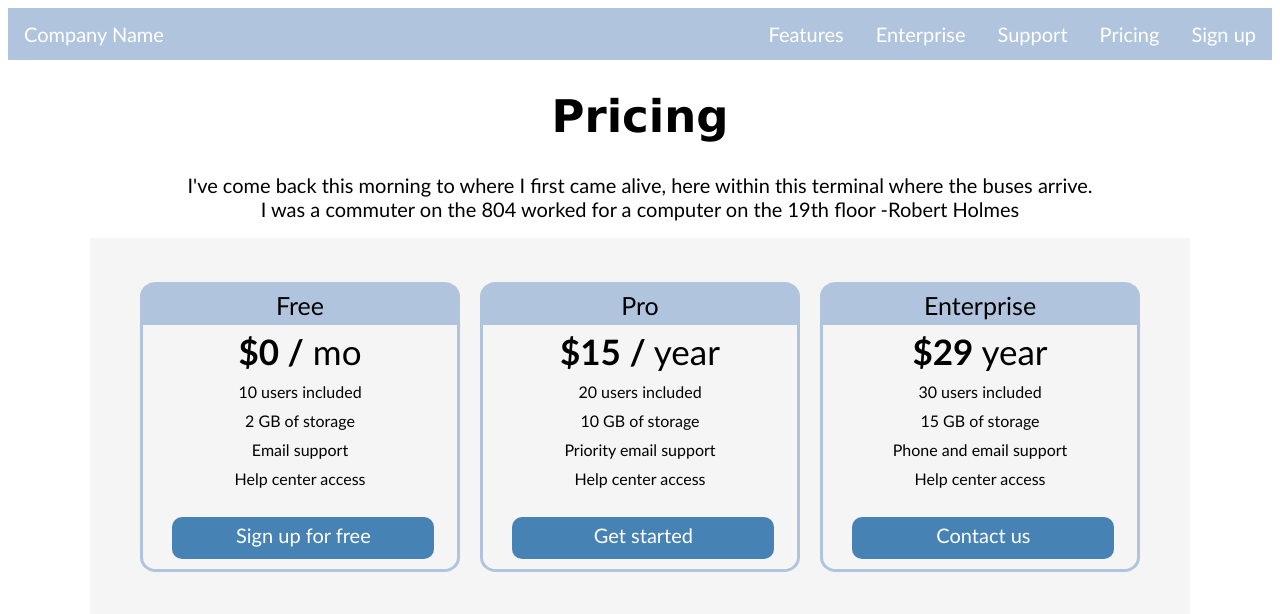
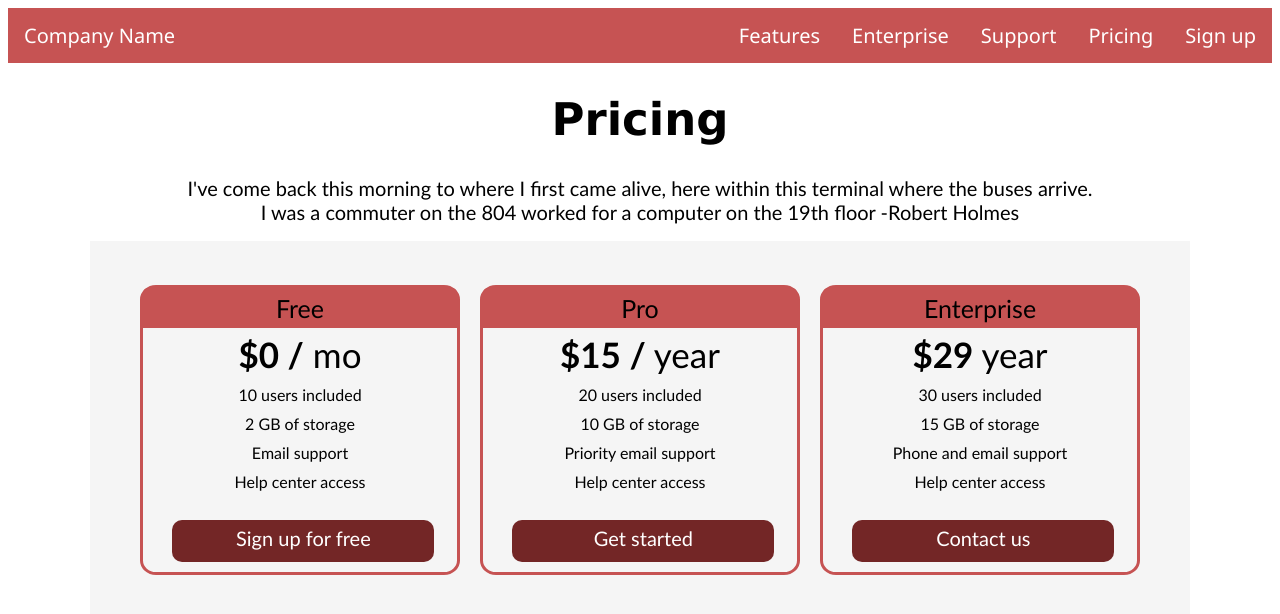
Before and after one commit to chlloyddiaz/DiazChlloyd, a plain HTML site: page index.html in a window 1280 px wide. Drawn offline with Linux system fonts and the light colour scheme.

Commit message:
PangalawangUtosNgRedHorse

```diff
--- a/index.html
+++ b/index.html
@@ -1,6 +1,7 @@
 <!DOCTYPE html>
 <html>
 <head>
+<title>Landing Page</title>
 <meta name="viewport" content="width=device-width, initial-scale=1.0">
 <link rel="stylesheet" href="./style.css">
 </head>
@@ -16,7 +17,8 @@
   </ul>
   </div>
 <h1>Pricing</h1>
-<h2 style="text-align:center">I've come back this morning to where I first came alive, here within this terminal where the buses arrive.<br>I was a commuter on the 804 worked for a computer on the 19th floor -Robert Holmes</h2>
+<h2 style="text-align:center">I've come back this morning to where I first came alive, here within this terminal where the buses arrive.
+                          <br>I was a commuter on the 804 worked for a computer on the 19th floor -Robert Holmes</h2>
 
   <div class="container">
     <center><table>
--- a/style.css
+++ b/style.css
@@ -17,7 +17,7 @@ h2{
 
   .container{
 	  width:1100px; height:20%;
-	  background-color:whitesmoke;
+	  background-color: whitesmoke;
     margin:0px auto;
     padding-bottom: 20px;
     align-content: center;
@@ -25,7 +25,7 @@ h2{
 
    /* nav bar */
   .nav{
-    font-family: 'Gill Sans', 'Gill Sans MT', Calibri, 'Trebuchet MS', sans-serif;
+    font-family: 'Segoe UI', Tahoma, Geneva, Verdana, sans-serif;
     font-size: 20px;
   }
 
@@ -35,7 +35,7 @@ h2{
     margin: 0;
     padding: 0;
     overflow: hidden;
-    background-color: lightsteelblue;
+    background-color: #c65353;
   }
 
   /*alignment of the list on the navigation bar*/
@@ -54,7 +54,7 @@ h2{
 
   /*navigation bar hover*/
   .nav li a:hover{
-    background-color: whitesmoke;
+    background-color: #d98c8c;
     color: black;
   }
 
@@ -68,7 +68,7 @@ h2{
   /*design of the box*/
   .price {
     list-style-type: none;
-    border: 3px solid lightsteelblue;
+    border: 3px solid #c65353;
     padding-bottom:  5px;
     padding-left:  0px;
     -webkit-transition: 0.3s;
@@ -84,7 +84,7 @@ h2{
   /*box header*/
   .price .header {
     font-size: 25px;
-    background-color:lightsteelblue;
+    background-color:#c65353;
     border-top-left-radius: 5px;
     border-top-right-radius: 5px;
   }
@@ -103,7 +103,7 @@ h2{
 
   /*button design*/
   .button {
-      background-color:steelblue;
+    background-color:#732626;
     margin-left: 8%;
     height: 30px;
     width: 250px;
@@ -122,7 +122,7 @@ h2{
 
   /*button hover*/
   .button:hover {
-      background-color:blue;
+      background-color:#ac3939;
       height: 30px;
       width: 250px;
       padding: 2%;
@@ -130,4 +130,5 @@ h2{
       border-radius: 10px;
       font-size: 20px;
       border: none;
+      color: black;
     }
```
Lines whose indentation alone changed are shown as unchanged.
